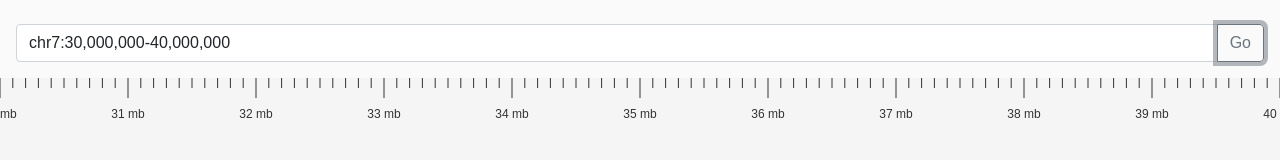
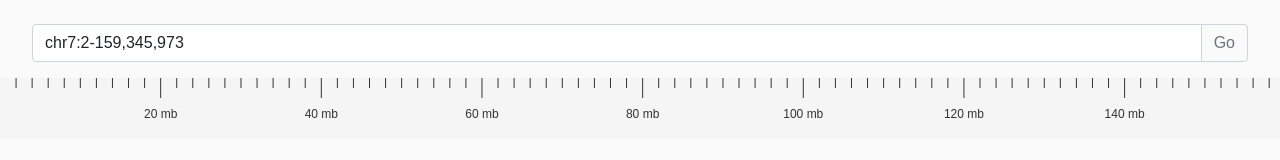
Before and after one commit to turner/pg-spike-genomic-ruler, a website built with Vite: page index.html in a window 1280 px wide. Both pictures are taken after a click on the button "Go". Built offline with nearby package versions, Linux system fonts and the light colour scheme.

Commit message:
Ruler and LocusInput Edits (#4)
* css reorg

* BEM now used for locusInput

* locusInput and Ruler edits

```diff
--- a/index.html
+++ b/index.html
@@ -20,7 +20,7 @@
     <div class="container-fluid mt-4">
         <div class="row">
             <div class="col-12">
-                <div id="locus-input-container"></div>
+                <div class="locus-input"></div>
             </div>
         </div>
         <div class="row">
--- a/src/components/locusInput.js
+++ b/src/components/locusInput.js
@@ -1,5 +1,6 @@
 import { template, ELEMENT_IDS } from './locusInput.template.js';
 import { prettyPrint } from '../utils.js';
+import {getChromosomeLength} from "./genomicUtils.js"
 
 // Regular expressions for parsing genomic loci
 const LOCUS_PATTERNS = {
@@ -43,8 +44,7 @@ class LocusInput {
         // Update the locus input when the genomic locus changes
         this.genomicRuler.canvas.addEventListener('genomicLocusChanged', (event) => {
             const { chr, startBP, endBP } = event.detail;
-            this.setValue(`${chr}:${prettyPrint(startBP)}-${prettyPrint(endBP)}`);
-            console.log(`Genomic locus changed: ${chr}:${prettyPrint(startBP)}-${prettyPrint(endBP)}`);
+            this.setValue(chr, startBP, endBP);
         });
     }
 
@@ -120,8 +120,12 @@ class LocusInput {
     }
 
     // Method to update the input value programmatically
-    setValue(locusString) {
-        this.inputElement.value = locusString;
+    setValue(chr, startBP, endBP) {
+
+        // Add 1 to startBP. User input is 1-based, genomic ruler is 0-based
+        const str = `${chr}:${prettyPrint(1 + startBP)}-${prettyPrint(endBP)}`;
+        // console.log(`Genomic locus changed: ${str}`);
+        this.inputElement.value = str;
     }
 }
 
--- a/src/components/locusInput.template.js
+++ b/src/components/locusInput.template.js
@@ -6,15 +6,17 @@ export const ELEMENT_IDS = {
 };
 
 export const template = `
+    <div class="locus-input">
         <div class="input-group mb-3">
             <input type="text"
-               class="form-control"
+                   class="locus-input__control form-control"
                    id="${ELEMENT_IDS.INPUT}"
                    placeholder="Enter locus (e.g., chr5 or chr12:50,464,921-53,983,987)"
                    aria-label="Genomic locus">
-        <button class="btn btn-outline-secondary"
+            <button class="locus-input__button btn btn-outline-secondary"
                     type="button"
                     id="${ELEMENT_IDS.GO_BUTTON}">Go</button>
         </div>
         <div class="invalid-feedback" id="${ELEMENT_IDS.ERROR}"></div>
+    </div>
 `;
--- a/src/components/ruler.js
+++ b/src/components/ruler.js
@@ -38,6 +38,12 @@ class Ruler {
     setGenomicLocus(chr, startBP, endBP) {
         this.chr = chr;
         const { start: chrStart, end: chrEnd } = Ruler.getChromosomeBoundaries(chr);
+
+        // If either startBP or endBP is not provided, use the full chromosome length
+        if (startBP === undefined || endBP === undefined) {
+            startBP = chrStart;
+            endBP = chrEnd;
+        }
 
         // Validate and clamp the provided range
         startBP = Math.max(chrStart, Math.min(startBP, chrEnd));
--- a/src/main.js
+++ b/src/main.js
@@ -1,4 +1,4 @@
-import './app.scss';
+import './styles/app.scss';
 import Ruler from "./components/ruler.js"
 import LocusInput from "./components/locusInput.js"
 
@@ -7,7 +7,8 @@ document.addEventListener("DOMContentLoaded", (event) => {
 
     const genomicRuler = new Ruler(canvas);
 
-    const locusInput = new LocusInput(document.getElementById('locus-input-container'), genomicRuler);
+    const locusInput = new LocusInput(document.querySelector('.locus-input'), genomicRuler);
 
-    genomicRuler.setGenomicLocus('chr7', 30000000, 40000000);
+    // genomicRuler.setGenomicLocus('chr7', 30000000, 40000000);
+    genomicRuler.setGenomicLocus('chr7');
 });
--- a/src/ruler.scss
+++ /dev/null
@@ -1,14 +0,0 @@
-/* Ruler styles */
-.ruler {
-  /* Block styles */
-  position: relative;
-  width: 100%;
-}
-
-.ruler__canvas {
-  /* Element styles */
-  width: 100%;
-  height: 100px; /* Fixed height of 100 pixels */
-  display: block;
-  cursor: grab;
-}
--- a/src/app.scss
+++ b/src/styles/app.scss
@@ -1,5 +1,5 @@
-/* Import ruler styles */
-@use 'ruler.scss' as ruler;
+@use 'components/locus-input';
+@use 'components/ruler';
 
 /* Global styles */
 body {
@@ -13,8 +13,3 @@ body {
   padding-left: 0;
   padding-right: 0;
 }
-
-/* Add padding only to the locus input container */
-#locus-input-container {
-  padding: 0 1rem;
-}
--- /dev/null
+++ b/src/styles/components/_locus-input.scss
@@ -0,0 +1,19 @@
+.locus-input {
+  padding: 0 1rem;
+
+  &__control {
+    &:focus {
+      outline: none;
+      box-shadow: none;
+      border-color: #ced4da;
+    }
+  }
+
+  &__button {
+    &:focus {
+      outline: none;
+      box-shadow: none;
+      border-color: #ced4da;
+    }
+  }
+}
--- /dev/null
+++ b/src/styles/components/_ruler.scss
@@ -0,0 +1,14 @@
+/* Ruler styles */
+.ruler {
+  width: 100%;
+  height: 60px;
+  background-color: #f5f5f5;
+  position: relative;
+  overflow: hidden;
+
+  &__canvas {
+    width: 100%;
+    height: 100%;
+    cursor: grab;
+  }
+}
```
Also changed, not shown: src/styles/app.css (added), 1 other file. Lines whose indentation alone changed are shown as unchanged.
